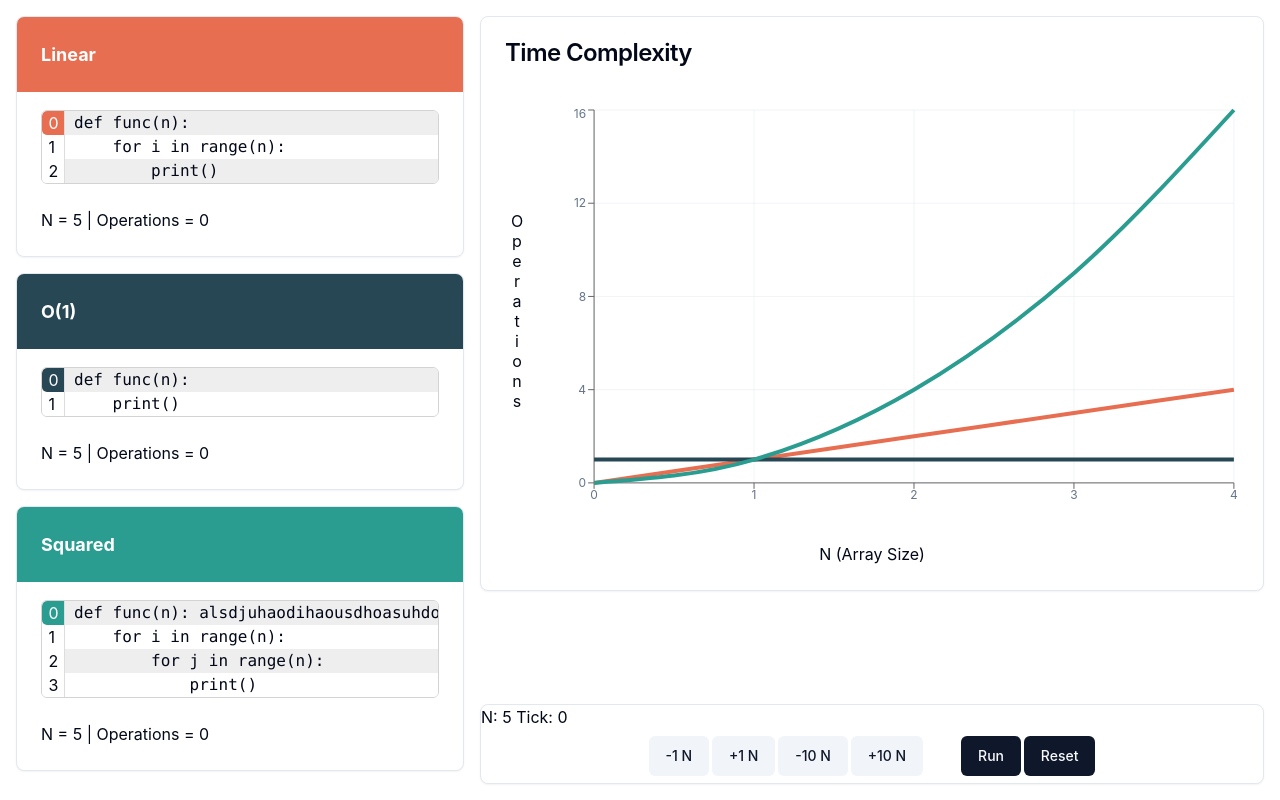
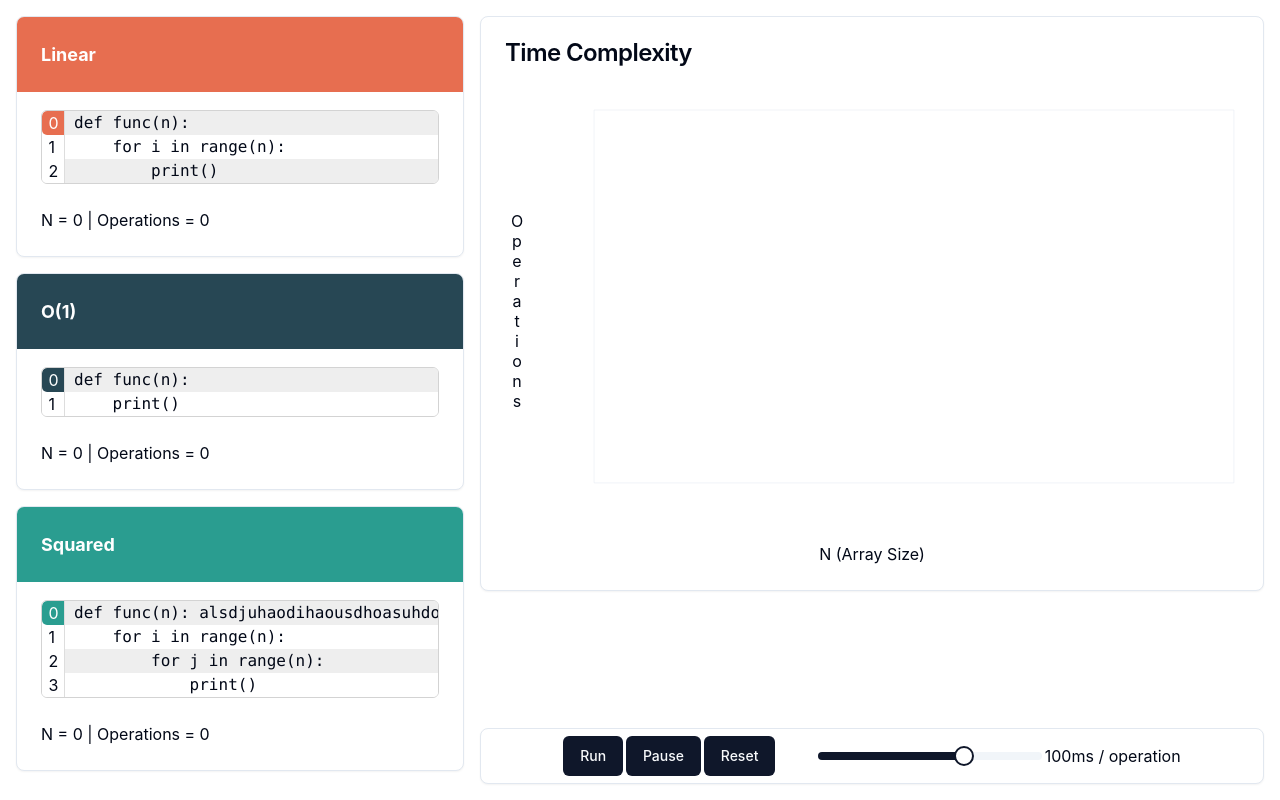
Before and after one commit to Unsynx/bigovisual, a React (Vite) app: page / in a window 1280 px wide. Built offline with nearby package versions, Linux system fonts and the light colour scheme.

Commit message:
New simulation logic

```diff
--- a/package.json
+++ b/package.json
@@ -10,6 +10,7 @@
     "preview": "vite preview"
   },
   "dependencies": {
+    "@radix-ui/react-slider": "^1.2.1",
     "@radix-ui/react-slot": "^1.1.0",
     "class-variance-authority": "^0.7.0",
     "clsx": "^2.1.1",
--- a/src/App.css
+++ b/src/App.css
@@ -43,7 +43,7 @@
 }
 
 .side_left:first-child {
-  margin-top: 1em;
+  padding-top: 1em;
 }
 
 .graph {
@@ -66,3 +66,12 @@
   display: flex;
   flex-direction: row;
 }
+
+.speed_slider {
+  min-width: 10em;
+}
+
+.tick_speed_data {
+  min-width: fit-content;
+  align-self: center;
+}
--- a/src/App.tsx
+++ b/src/App.tsx
@@ -1,5 +1,6 @@
 import { useState, useEffect } from 'react'
 import { Button } from "@/components/ui/button"
+import { Slider } from "@/components/ui/slider"
 import { ComplexityChart } from './ComplexityChart'
 import { CodeBlock } from './CodeBlock'
 import { LINEAR, CONSTANT, SQUARED } from "./lib/codeData";
@@ -7,18 +8,34 @@
 import { Card } from './components/ui/card';
 
 function App() {
-  const [count, setCount] = useState(5),
+  const [count, setCount] = useState(0),
         [ticking, setTicking] = useState(false),
-        [tick, setTick] = useState(0);
+        [tick, setTick] = useState(0),
+        [tickSpeed, setTickSpeed] = useState(1e2);
 
   useEffect(() => {
-    const timer = setTimeout(() => ticking && setTick(tick + 1), 1e2);
+    const timer = setTimeout(() => {
+      if (!ticking) { return; }
+
+      setTick(tick + 1)
+
+      if (tickSpeed === 0) {
+        setCount(count + 1)
+      }
+
+      if (SQUARED.operations_per_n(count) < tick) {
+        setCount(count + 1)
+        setTick(0)
+      }
+
+    }, tickSpeed);
     return () => clearTimeout(timer);
   }, [tick, ticking]);
 
   function reset() {
     setTicking(false);
     setTick(0);
+    setCount(0);
   }
 
   return (
@@ -34,15 +51,13 @@
             <ComplexityChart n={count} lines={[LINEAR, CONSTANT, SQUARED]} />
           </div>
           <Card className='control'>
-            <p>N: {count} Tick: {tick}</p>
             <div className='button_row'>
-              <Button onClick={() => {setCount((count) => count - 1); reset()}} variant="secondary">-1 N</Button>
-              <Button onClick={() => {setCount((count) => count + 1); reset()}} variant="secondary">+1 N</Button>
-              <Button onClick={() => {setCount((count) => count - 10); reset()}} variant="secondary">-10 N</Button>
-              <Button onClick={() => {setCount((count) => count + 10); reset()}} variant="secondary">+10 N</Button>
-              <div style={{width: "2em"}}/>
               <Button onClick={() => setTicking(() => true)} >Run</Button>
+              <Button onClick={() => setTicking(() => false)}>Pause</Button>
               <Button onClick={() => reset()}>Reset</Button>
+              <div style={{width: 100}}/>
+              <Slider defaultValue={[1e2]} max={150} step={1} className='speed_slider' onValueChange={(value) => setTickSpeed(value[0])}/>
+              <p className='tick_speed_data'>{tickSpeed}ms / operation</p>
             </div>
           </Card>
         </div>
--- /dev/null
+++ b/src/components/ui/slider.tsx
@@ -0,0 +1,26 @@
+import * as React from "react"
+import * as SliderPrimitive from "@radix-ui/react-slider"
+
+import { cn } from "@/lib/utils"
+
+const Slider = React.forwardRef<
+  React.ElementRef<typeof SliderPrimitive.Root>,
+  React.ComponentPropsWithoutRef<typeof SliderPrimitive.Root>
+>(({ className, ...props }, ref) => (
+  <SliderPrimitive.Root
+    ref={ref}
+    className={cn(
+      "relative flex w-full touch-none select-none items-center",
+      className
+    )}
+    {...props}
+  >
+    <SliderPrimitive.Track className="relative h-2 w-full grow overflow-hidden rounded-full bg-secondary">
+      <SliderPrimitive.Range className="absolute h-full bg-primary" />
+    </SliderPrimitive.Track>
+    <SliderPrimitive.Thumb className="block h-5 w-5 rounded-full border-2 border-primary bg-background ring-offset-background transition-colors focus-visible:outline-none focus-visible:ring-2 focus-visible:ring-ring focus-visible:ring-offset-2 disabled:pointer-events-none disabled:opacity-50" />
+  </SliderPrimitive.Root>
+))
+Slider.displayName = SliderPrimitive.Root.displayName
+
+export { Slider }
```
Also changed, not shown: 1 other file (tests, documents, lock files or other folders).
